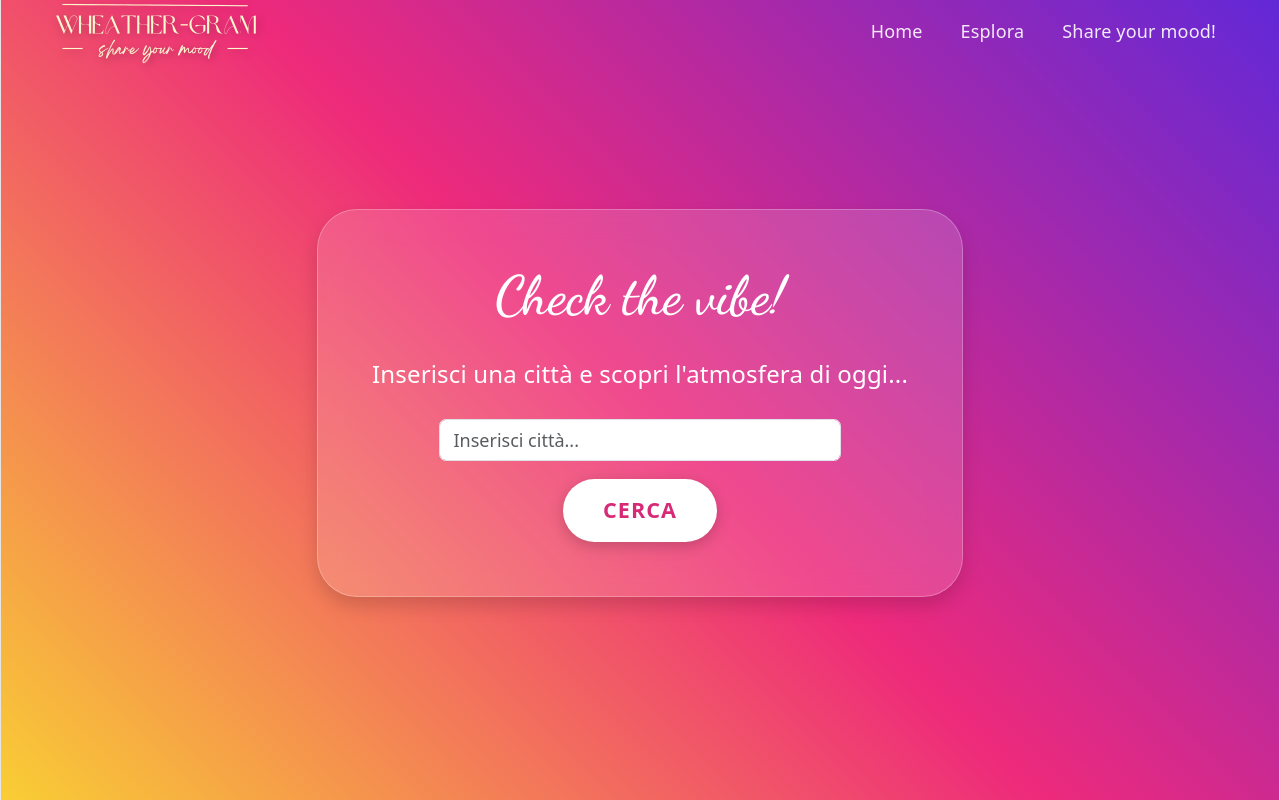
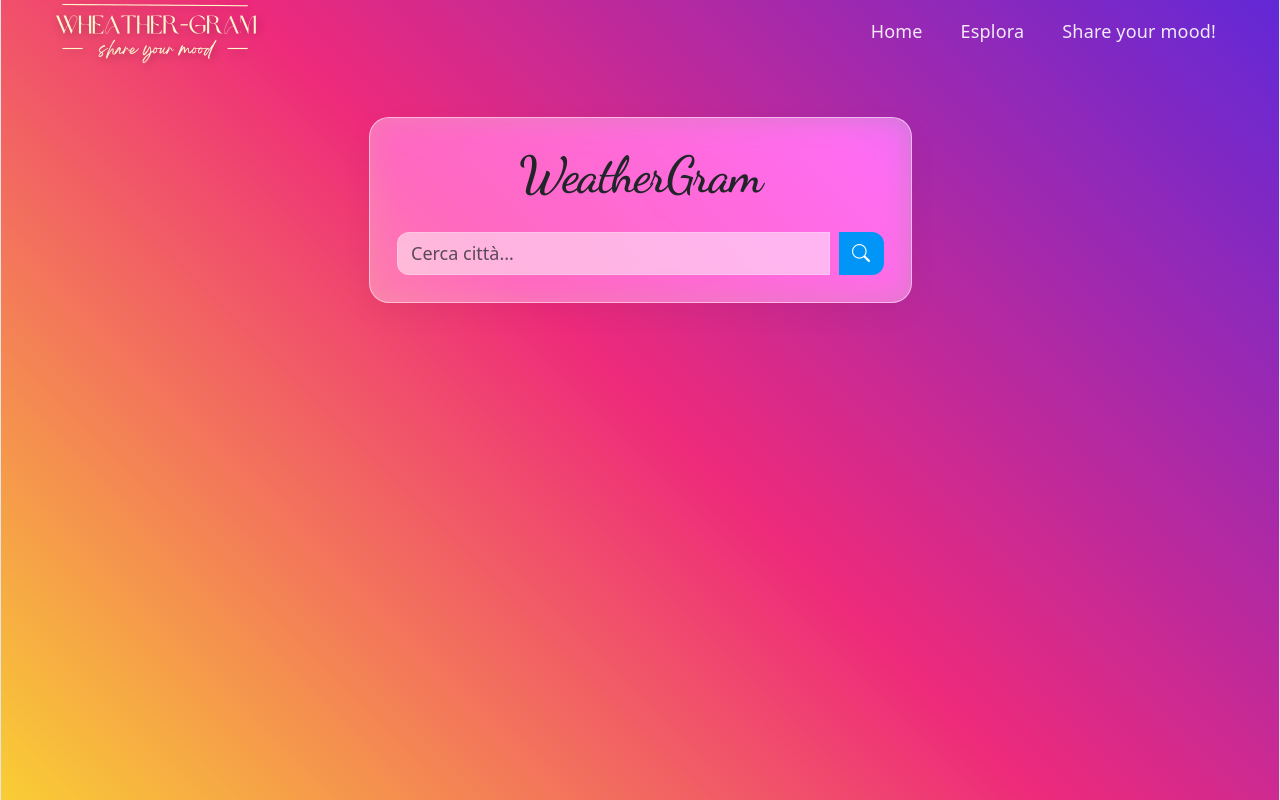
Before and after one commit to itsemanuela/wheather-gram, a React (Vite) app: page /RicercaMeteo in a window 1280 px wide. Built offline with nearby package versions, Linux system fonts and the light colour scheme.

Commit message:
Ricerca principale terminata

```diff
--- a/index.html
+++ b/index.html
@@ -3,6 +3,10 @@
   <head>
     <meta charset="UTF-8" />
     <link rel="icon" type="image/svg+xml" href="/favicon.svg" />
+    <link
+      rel="stylesheet"
+      href="https://cdn.jsdelivr.net/npm/bootstrap-icons@1.11.3/font/bootstrap-icons.min.css"
+    />
     <meta name="viewport" content="width=device-width, initial-scale=1.0" />
     <title>wheather-gram</title>
   </head>
--- a/package.json
+++ b/package.json
@@ -11,6 +11,8 @@
   },
   "dependencies": {
     "bootstrap": "^5.3.8",
+    "bootstrap-icons": "^1.13.1",
+    "icons": "^1.0.0",
     "react": "^19.2.5",
     "react-bootstrap": "^2.10.10",
     "react-bootstrap-icons": "^1.11.6",
--- a/src/App.css
+++ b/src/App.css
@@ -100,3 +100,200 @@ position: absolute;
   color: #262626;
   box-shadow: 0 8px 25px rgba(0,0,0,0.3);
 }
+
+.btn-heart-icon {
+  background: none;
+  border: none;
+  font-size: 1.5rem;
+  transition: transform 0.2s cubic-bezier(0.175, 0.885, 0.32, 1.275);
+}
+
+.btn-heart-icon:hover {
+  transform: scale(1.3);
+}
+
+
+.bi-heart, .bi-chat, .bi-send {
+  cursor: pointer;
+  transition: opacity 0.2s;
+}
+
+.bi-heart:hover { color: #ff4d4d; }
+
+
+.fav-item {
+  background: rgba(255, 255, 255, 0.1);
+  border: 1px solid rgba(255, 255, 255, 0.1);
+  transition: all 0.2s;
+  cursor: pointer;
+}
+
+.fav-item:hover {
+  background: rgba(255, 255, 255, 0.2);
+  transform: translateX(5px);
+}
+
+.ls-2 {
+  letter-spacing: 2px;
+}
+
+/*CSS per le card salvate tipo post di Instagram*/
+
+/* --- STILE GENERALE APP --- */
+body {
+  background-color: #000; /* Nero puro stile Instagram */
+  color: #fff;
+  font-family: -apple-system, BlinkMacSystemFont, "Segoe UI", Roboto, Helvetica, Arial, sans-serif;
+}
+
+.insta-font {
+  font-family: 'Dancing Script', cursive;
+  font-size: 2.8rem;
+  background: linear-gradient(45deg, #f09433, #e6683c, #dc2743, #cc2366, #bc1888);
+  -webkit-background-clip: text;
+  -webkit-text-fill-color: transparent;
+
+}
+
+/* --- SEARCH CARD (La sezione in alto) --- */
+
+.glass-card {
+  background: rgba(255, 255, 255, 0.4) !important;
+  backdrop-filter: blur(15px) saturate(180%);
+  -webkit-backdrop-filter: blur(15px) saturate(180%);
+  border: 1px solid rgba(255, 255, 255, 0.5) !important;
+  border-radius: 20px !important;
+  box-shadow: 0 10px 30px rgba(0, 0, 0, 0.05);
+  color: #222 !important;
+}
+
+
+.insta-font {
+  font-family: 'Dancing Script', cursive;
+  font-size: 2.8rem;
+  color: #333 !important;
+  background: none !important;
+  -webkit-text-fill-color: initial !important;
+}
+
+
+.search-input {
+  background: rgba(255, 255, 255, 0.5) !important;
+  border: 1px solid rgba(255, 255, 255, 0.2) !important;
+  color: #222 !important;
+  border-radius: 12px 0 0 12px !important;
+}
+
+.search-input::placeholder {
+  color: #666;
+}
+
+
+.btn-primary {
+  background-color: #0095f6 !important;
+  border: none !important;
+  border-radius: 0 12px 12px 0 !important;
+}
+
+
+.border-top.border-secondary {
+  border-top: 1px solid rgba(255, 255, 255, 0.4) !important;
+}
+
+.insta-post-card {
+  background: rgba(255, 255, 255, 0.45) !important;
+  backdrop-filter: blur(12px) saturate(180%);
+  border: 1px solid rgba(255, 255, 255, 0.6) !important;
+  border-radius: 15px;
+  color: #1a1a1a !important;
+}
+
+ /*css post insta card*/
+
+.insta-post-card {
+
+  background: rgba(255, 255, 255, 0.45) !important;
+  backdrop-filter: blur(12px) saturate(180%);
+  -webkit-backdrop-filter: blur(12px) saturate(180%);
+
+
+  border: 1px solid rgba(255, 255, 255, 0.6) !important;
+  border-radius: 15px;
+
+  box-shadow: 0 4px 20px rgba(0, 0, 0, 0.08);
+
+  color: #1a1a1a !important;
+  transition: all 0.3s ease;
+}
+
+
+.post-header {
+  border-bottom: 1px solid rgba(255, 255, 255, 0.2);
+}
+
+.city-name {
+  color: black;
+  font-weight: 700;
+}
+
+.post-location {
+  color: #555;
+}
+
+
+.post-body {
+  background: rgba(255, 255, 255, 0.2);
+  border: none;
+  cursor:pointer;
+}
+
+.post-body img {
+  filter: drop-shadow(0 4px 6px rgba(0,0,0,0.1));
+}
+
+
+.post-footer {
+  border-top: 1px solid rgba(255, 255, 255, 0.2);
+}
+
+
+.delete-post {
+  background: rgba(0, 0, 0, 0.05);
+  border: none;
+  color: #444 !important;
+  width: 28px;
+  height: 28px;
+  border-radius: 50%;
+  display: flex;
+  align-items: center;
+  justify-content: center;
+  transition: all 0.2s ease;
+  font-size: 0.8rem;
+  padding: 0;
+  cursor: pointer;
+}
+
+.delete-post:hover {
+  background: rgba(255, 59, 48, 0.1);
+  color: #ff3b30 !important;
+  transform: rotate(90deg);
+}
+
+.delete-post i {
+  line-height: 0;
+}
+
+.likes-count, .caption {
+  color: #222 !important;
+}
+
+.caption strong {
+  color: #000;
+}
+
+
+.insta-post-card:hover {
+  transform: translateY(-8px);
+  background: rgba(255, 255, 255, 0.55) !important;
+  box-shadow: 0 10px 25px rgba(0, 0, 0, 0.12);
+}
--- a/src/App.jsx
+++ b/src/App.jsx
@@ -4,6 +4,8 @@ import PaginaCentrale from "./Components/PaginaCentrale";
 import RicercaMeteo from "./Components/RicercaMeteo";
 import "./App.css";
 import "bootstrap/dist/css/bootstrap.min.css";
+import "bootstrap-icons/font/bootstrap-icons.css";
+
 function App() {
   return (
     <BrowserRouter>
--- a/src/Components/RicercaMeteo.jsx
+++ b/src/Components/RicercaMeteo.jsx
@@ -1,25 +1,148 @@
+import { useState, useEffect } from "react";
+
 const RicercaMeteo = () => {
+  const [city, setCity] = useState("");
+  const [weather, setWeather] = useState(null);
+  const [favorites, setFavorites] = useState(() => {
+    const saved = localStorage.getItem("weatherFavs");
+    return saved ? JSON.parse(saved) : [];
+  });
+
+  const API_KEY = "0a7e4e142c60fb8f5d27277396123085";
+
+  useEffect(() => {
+    localStorage.setItem("weatherFavs", JSON.stringify(favorites));
+  }, [favorites]);
+
+  const getMeteo = async (e) => {
+    e.preventDefault();
+    if (!city) return;
+    try {
+      const res = await fetch(
+        `https://api.openweathermap.org/data/2.5/weather?q=${city}&appid=${API_KEY}&units=metric&lang=it`,
+      );
+      const data = await res.json();
+      if (data.cod === 200) setWeather(data);
+    } catch (err) {
+      console.error("Errore", err);
+    }
+  };
+
+  const addFavorite = () => {
+    if (!weather || favorites.some((f) => f.name === weather.name)) return;
+    const newFav = {
+      name: weather.name,
+      country: weather.sys.country,
+      temp: Math.round(weather.main.temp),
+      icon: weather.weather[0].icon,
+      desc: weather.weather[0].description,
+    };
+    setFavorites([newFav, ...favorites]);
+    setWeather(null);
+    setCity("");
+  };
+
+  const removeFavorite = (name) => {
+    setFavorites(favorites.filter((f) => f.name !== name));
+  };
+
   return (
-    <div
-      className="container d-flex flex-column justify-content-center align-items-center"
-      style={{ minHeight: "85vh" }}
-    >
-      <div className="glass-card p-5 shadow text-center">
-        <h2
-          className="text-white mb-4"
-          style={{ fontFamily: "'Dancing Script', cursive", fontSize: "3rem" }}
-        >
-          Check the vibe!
-        </h2>
-        <p className="text-white mb-4" style={{ fontSize: "24px" }}>
-          Inserisci una città e scopri l'atmosfera di oggi...
-        </p>
-        <input
-          type="text"
-          placeholder="Inserisci città..."
-          className="form-control mb-3 w-75 mx-auto search-input"
-        />
-        <button className="btn-insta">Cerca</button>
+    <div className="container py-5">
+      <div className="row justify-content-center mb-5">
+        <div className="col-md-6">
+          <div className="glass-card p-4">
+            <h1 className="insta-font text-center mb-4 text-dark">
+              WeatherGram
+            </h1>
+            <form onSubmit={getMeteo} className="d-flex gap-2">
+              <input
+                type="text"
+                className="form-control search-input"
+                placeholder="Cerca città..."
+                value={city}
+                onChange={(e) => setCity(e.target.value)}
+              />
+              <button type="submit" className="btn btn-primary">
+                <i className="bi bi-search"></i>
+              </button>
+            </form>
+
+            {weather && (
+              <div className="mt-4 p-3 border-top border-light animate__animated animate__fadeIn">
+                <div className="d-flex justify-content-between align-items-center">
+                  <div>
+                    <h5 className="mb-0 fw-bold">
+                      {weather.name}, {weather.sys.country}
+                    </h5>
+                    <p className="mb-0">
+                      {weather.main.temp}°C - {weather.weather[0].description}
+                    </p>
+                  </div>
+                  <button
+                    onClick={addFavorite}
+                    className="btn btn-outline-danger"
+                  >
+                    <i className="bi bi-heart-fill me-2"></i>Salva
+                  </button>
+                </div>
+              </div>
+            )}
+          </div>
+        </div>
+      </div>
+
+      <div className="row g-4">
+        {favorites.map((fav, i) => (
+          <div key={i} className="col-md-4">
+            <div className="insta-post-card">
+              <div className="post-header d-flex align-items-center p-3">
+                <i className="bi bi-geo-alt-fill text-primary me-2 fs-5"></i>
+                <div className="flex-grow-1">
+                  <span className="city-name d-block">{fav.name}</span>
+                  <span className="post-location small">{fav.country}</span>
+                </div>
+                <button
+                  className="btn border-0 p-0"
+                  onClick={() => removeFavorite(fav.name)}
+                >
+                  <i className="bi bi-x-lg text-dark"></i>
+                </button>
+              </div>
+
+              <div className="post-body text-center py-4">
+                <img
+                  src={`https://openweathermap.org/img/wn/${fav.icon}@4x.png`}
+                  alt="weather"
+                  width="120"
+                />
+              </div>
+
+              <div className="post-footer p-3">
+                <div className="action-icons d-flex justify-content-between align-items-center mb-3">
+                  <div className="left-icons d-flex gap-3">
+                    <i className="bi bi-heart-fill text-danger fs-4"></i>
+                    <i className="bi bi-chat fs-4"></i>
+                    <i className="bi bi-send fs-4"></i>
+                  </div>
+                  <i className="bi bi-bookmark fs-4"></i>
+                </div>
+
+                <div className="post-content">
+                  <p className="caption mb-0 text-dark">
+                    <strong>
+                      {fav.name.toLowerCase().replace(/\s/g, "_")}_official
+                    </strong>
+                    Oggi a {fav.name} ci sono {fav.temp}°C. {fav.desc}!
+                    <i className="bi bi-stars text-warning mx-1"></i>
+                    <span className="text-primary d-block mt-1 small">
+                      #vibes #weather #mood
+                    </span>
+                  </p>
+                </div>
+              </div>
+            </div>
+          </div>
+        ))}
       </div>
     </div>
   );
--- a/src/main.jsx
+++ b/src/main.jsx
@@ -1,5 +1,5 @@
 import { createRoot } from "react-dom/client";
 import "./index.css";
 import App from "./App.jsx";
-
+import "bootstrap-icons/font/bootstrap-icons.css";
 createRoot(document.getElementById("root")).render(<App />);
```
Also changed, not shown: 1 other file (tests, documents, lock files or other folders).
